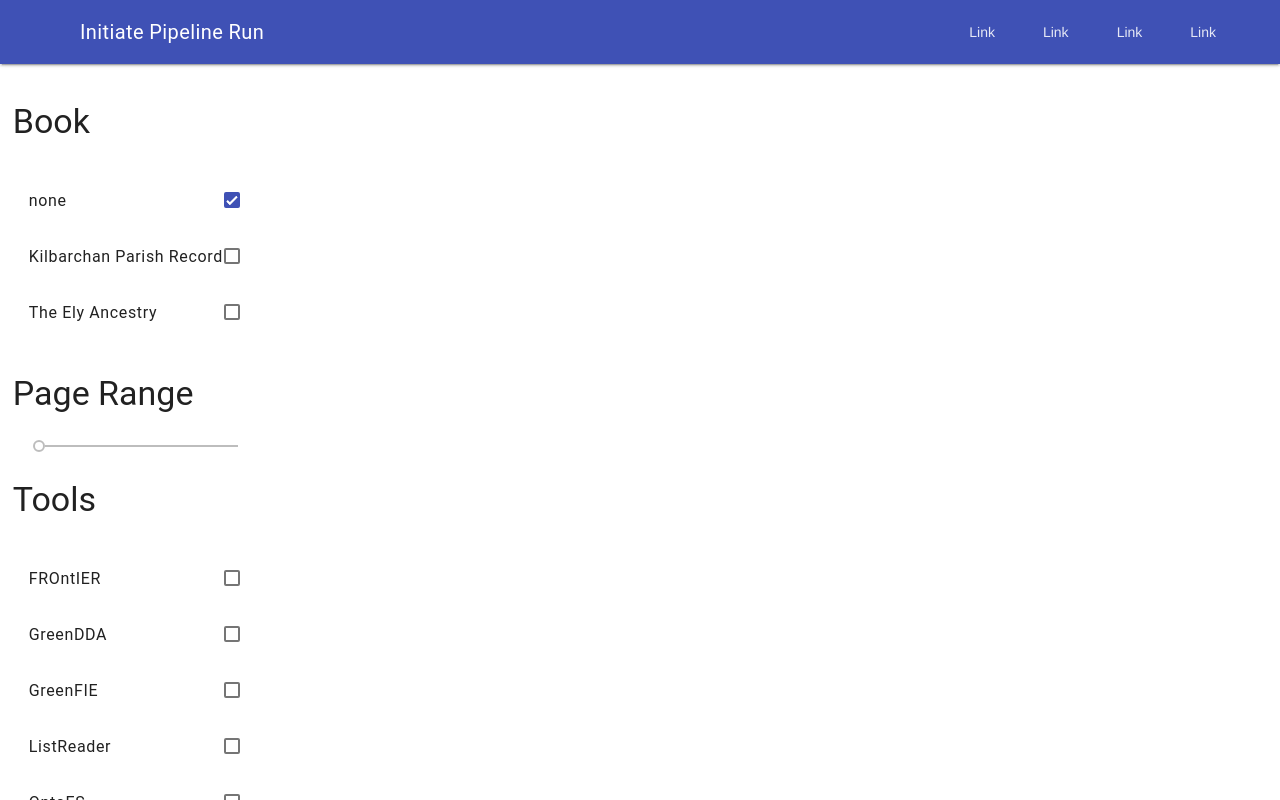
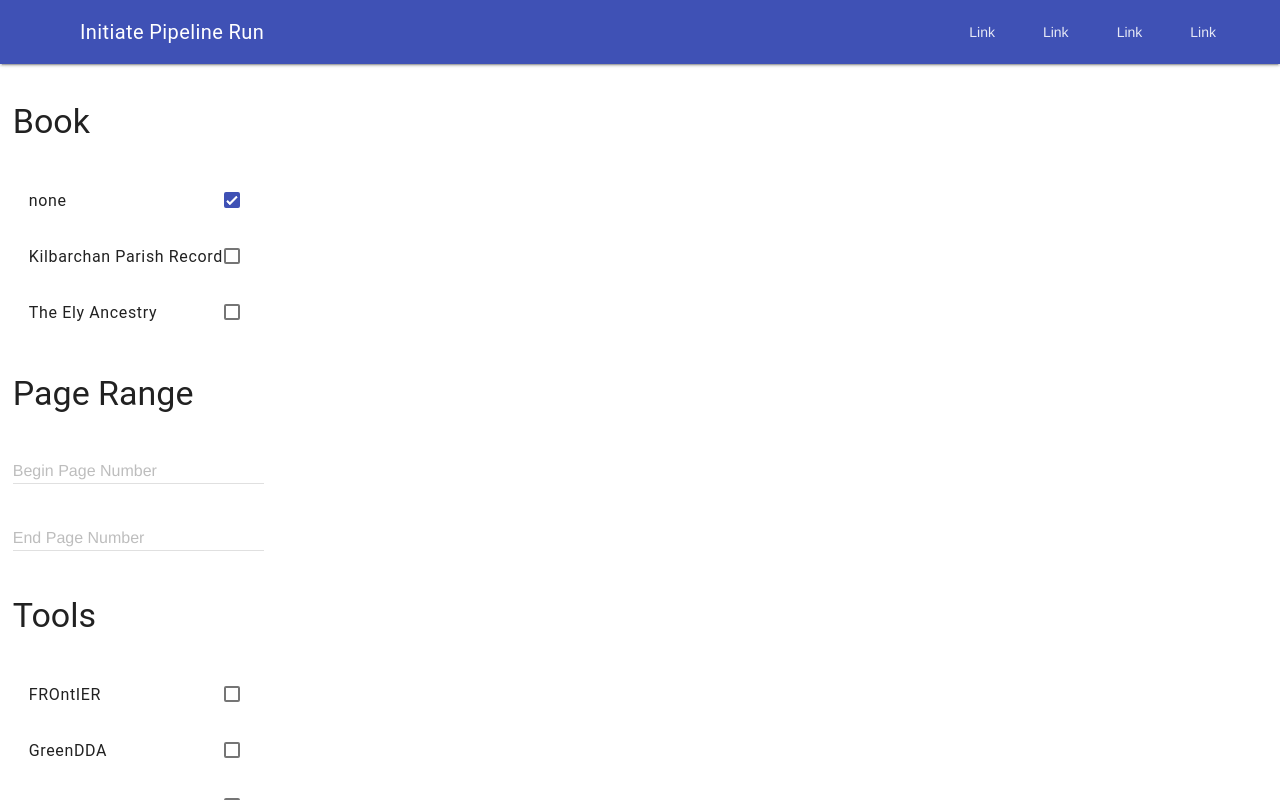
Before and after one commit to bustertown/bustertown.github.io, a plain HTML site: page index.html in a window 1280 px wide. Drawn offline with nearby package versions, Linux system fonts and the light colour scheme.

Commit message:
switched out the end/begin page

```diff
--- a/index.html
+++ b/index.html
@@ -81,7 +81,17 @@
 
 						<label><h3>Page Range</h3>
 						<div class="list-control">
-							<input class="mdl-slider mdl-js-slider" type="range" min="1" max="100" value="0" tabindex="0">
+
+							<div class="mdl-textfield mdl-js-textfield">
+						    <input class="mdl-textfield__input" type="text" pattern="-?[0-9]*(\.[0-9]+)?" id="page-begin">
+						    <label class="mdl-textfield__label" for="page-begin">Begin Page Number</label>
+						    <span class="mdl-textfield__error">Input is not a number!</span>
+						  </div>
+						  <div class="mdl-textfield mdl-js-textfield">
+						    <input class="mdl-textfield__input" type="text" pattern="-?[0-9]*(\.[0-9]+)?" id="page-end">
+						    <label class="mdl-textfield__label" for="page-end">End Page Number</label>
+						    <span class="mdl-textfield__error">Input is not a number!</span>
+						  </div>
 						</div>
 
 							<!-- <input type="text" name="startPage" size="5" value="1"> –
@@ -163,8 +173,8 @@
 						  <input type="radio" id="option-1" class="mdl-radio__button" name="runtype" value="1" checked>
 						  <span class="mdl-radio__label">with COMET</span>
 						</label>
-						<label class="mdl-radio mdl-js-radio mdl-js-ripple-effect" for="option-1">
-						  <input type="radio" id="option-1" class="mdl-radio__button" name="runtype" value="1">
+						<label class="mdl-radio mdl-js-radio mdl-js-ripple-effect" for="option-2">
+						  <input type="radio" id="option-2" class="mdl-radio__button" name="runtype" value="1">
 						  <span class="mdl-radio__label">without COMET</span>
 						</label>
 
--- a/stylesheet.css
+++ b/stylesheet.css
@@ -13,4 +13,9 @@ label {
 
 .wrapper {
 	padding: 1%;
+	/*text-align: center;*/
 }
+
+ul {
+	text-align: center;
+}
```
